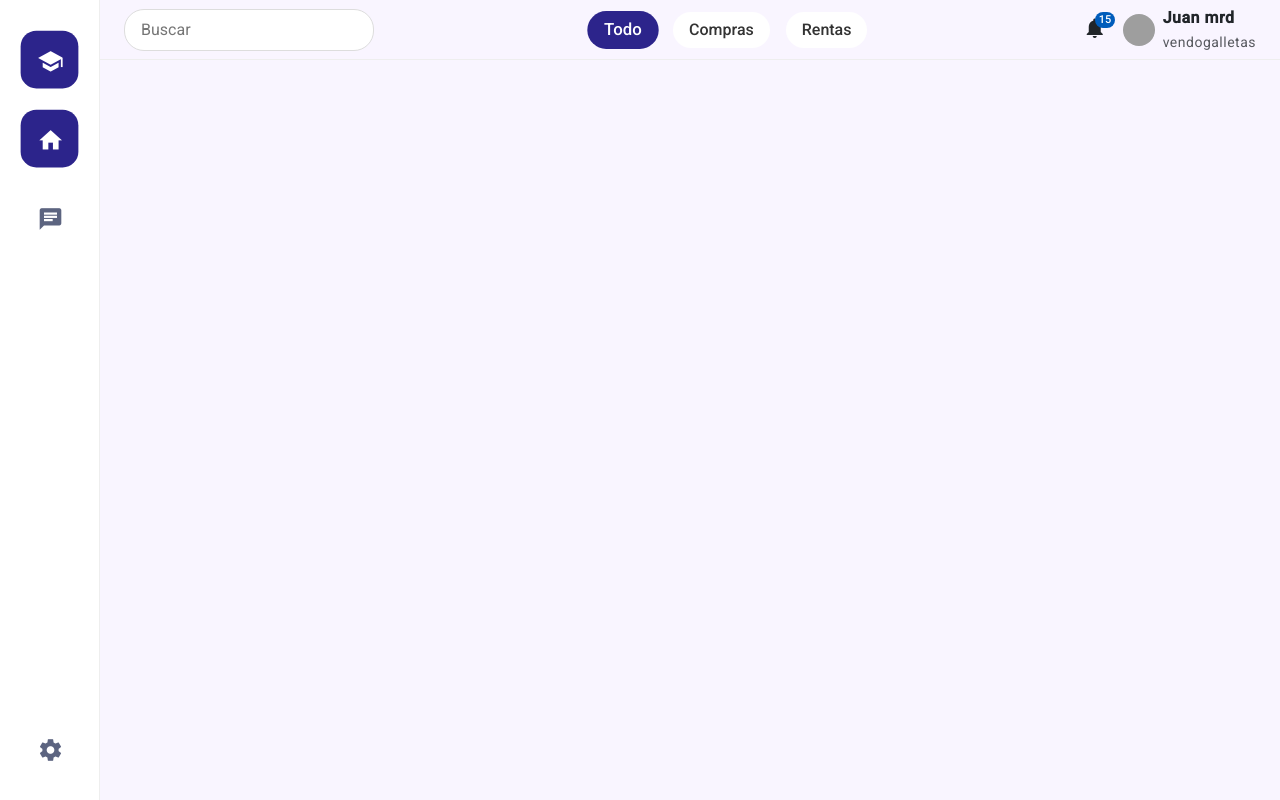
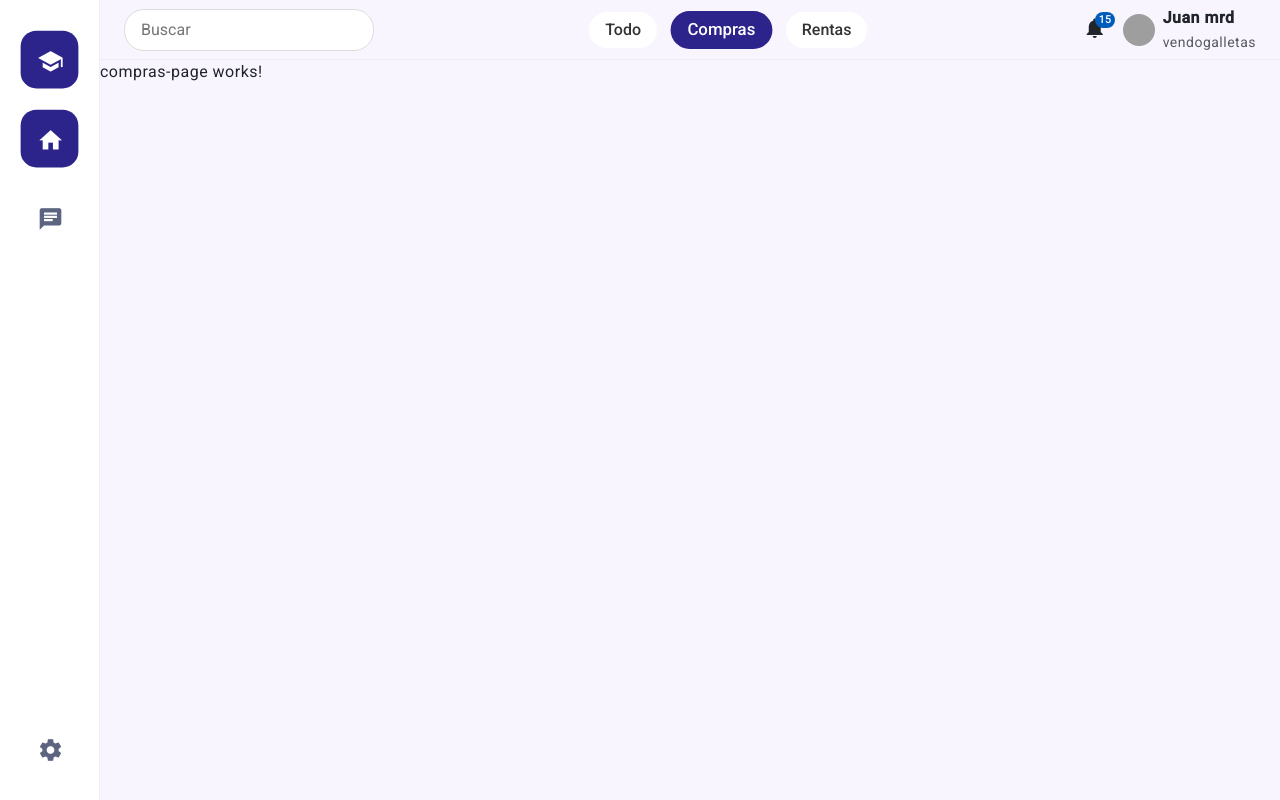
Before and after one commit to IngKevinCastillo/Proyecto-UTrade, an Angular app in the folder UTrade Frontend/: page /compras in a window 1280 px wide. Before the commit this address led to /. Built offline with nearby package versions, Linux system fonts and the light colour scheme; grey boxes are pictures that could not be loaded.

Commit message:
las conexiones ya estan creadas y hay cambio de paginas en la pagina web

```diff
--- a/UTrade Frontend/src/app/app-routing.module.ts
+++ b/UTrade Frontend/src/app/app-routing.module.ts
@@ -1,9 +1,13 @@
 import { NgModule } from '@angular/core';
 import { RouterModule, Routes } from '@angular/router';
 import { HomePageComponent } from './features/home/pages/home-page/home-page.component';
+import { ComprasPageComponent } from './features/compras/pages/compras-page/compras-page.component';
+import { RentasPageComponent } from './features/rentas/pages/rentas-page/rentas-page.component';
 
 const routes: Routes = [
   { path: '', component: HomePageComponent },
+  { path: 'compras', component: ComprasPageComponent },
+  { path: 'rentas', component: RentasPageComponent },
   { path: '**', redirectTo: '' }
 ];
 
--- a/UTrade Frontend/src/app/app.module.ts
+++ b/UTrade Frontend/src/app/app.module.ts
@@ -13,6 +13,8 @@ import { provideAnimationsAsync } from '@angular/platform-browser/animations/asy
 import { MatIconModule } from '@angular/material/icon';
 import { MatTableModule } from '@angular/material/table';
 import {MatBadgeModule} from '@angular/material/badge';
+import { ComprasPageComponent } from './features/compras/pages/compras-page/compras-page.component';
+import { RentasPageComponent } from './features/rentas/pages/rentas-page/rentas-page.component';
 
 
 @NgModule({
@@ -23,7 +25,9 @@ import {MatBadgeModule} from '@angular/material/badge';
     NotificationIconComponent,
     UserProfileComponent,
     HomePageComponent,
-    MainContentComponent
+    MainContentComponent,
+    ComprasPageComponent,
+    RentasPageComponent
   ],
   imports: [
     BrowserModule,
--- /dev/null
+++ b/UTrade Frontend/src/app/features/compras/pages/compras-page/compras-page.component.html
@@ -0,0 +1 @@
+<p>compras-page works!</p>
--- /dev/null
+++ b/UTrade Frontend/src/app/features/rentas/pages/rentas-page/rentas-page.component.html
@@ -0,0 +1 @@
+<p>rentas-page works!</p>
--- a/UTrade Frontend/src/app/layout/topbar/topbar.component.html
+++ b/UTrade Frontend/src/app/layout/topbar/topbar.component.html
@@ -2,13 +2,17 @@
     <input class="search-input" type="text" placeholder="Buscar" />
 
     <div class="filters d-flex gap-3">
-        <button class="filter-btn" [class.active]="activeFilter === 'todo'" (click)="setFilter('todo')">Todo</button>
+        <button class="filter-btn" routerLink="/" routerLinkActive="active" [routerLinkActiveOptions]="{ exact: true }">
+            Todo
+        </button>
 
-        <button class="filter-btn" [class.active]="activeFilter === 'compras'"
-            (click)="setFilter('compras')">Compras</button>
+        <button class="filter-btn" routerLink="/compras" routerLinkActive="active">
+            Compras
+        </button>
 
-        <button class="filter-btn" [class.active]="activeFilter === 'rentas'"
-            (click)="setFilter('rentas')">Rentas</button>
+        <button class="filter-btn" routerLink="/rentas" routerLinkActive="active">
+            Rentas
+        </button>
     </div>
 
     <div class="d-flex align-items-center gap-3">
```
Also changed, not shown: UTrade Frontend/src/app/features/compras/pages/compras-page/compras-page.component.ts (added, +10 -0 lines), UTrade Frontend/src/app/features/rentas/pages/rentas-page/rentas-page.component.ts (added, +10 -0 lines), UTrade Frontend/src/app/features/compras/pages/compras-page/compras-page.component.css (added), UTrade Frontend/src/app/features/rentas/pages/rentas-page/rentas-page.component.css (added), 2 other files (tests, documents, lock files or other folders).
